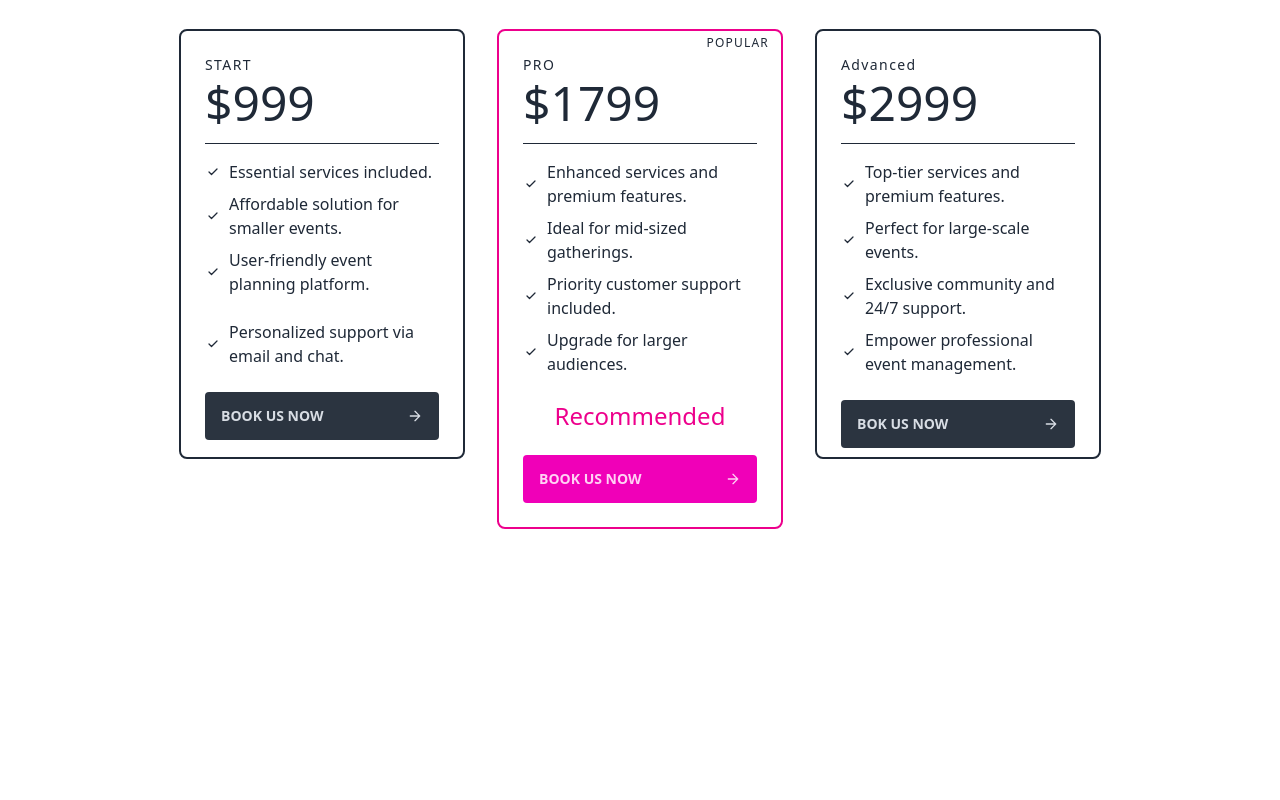
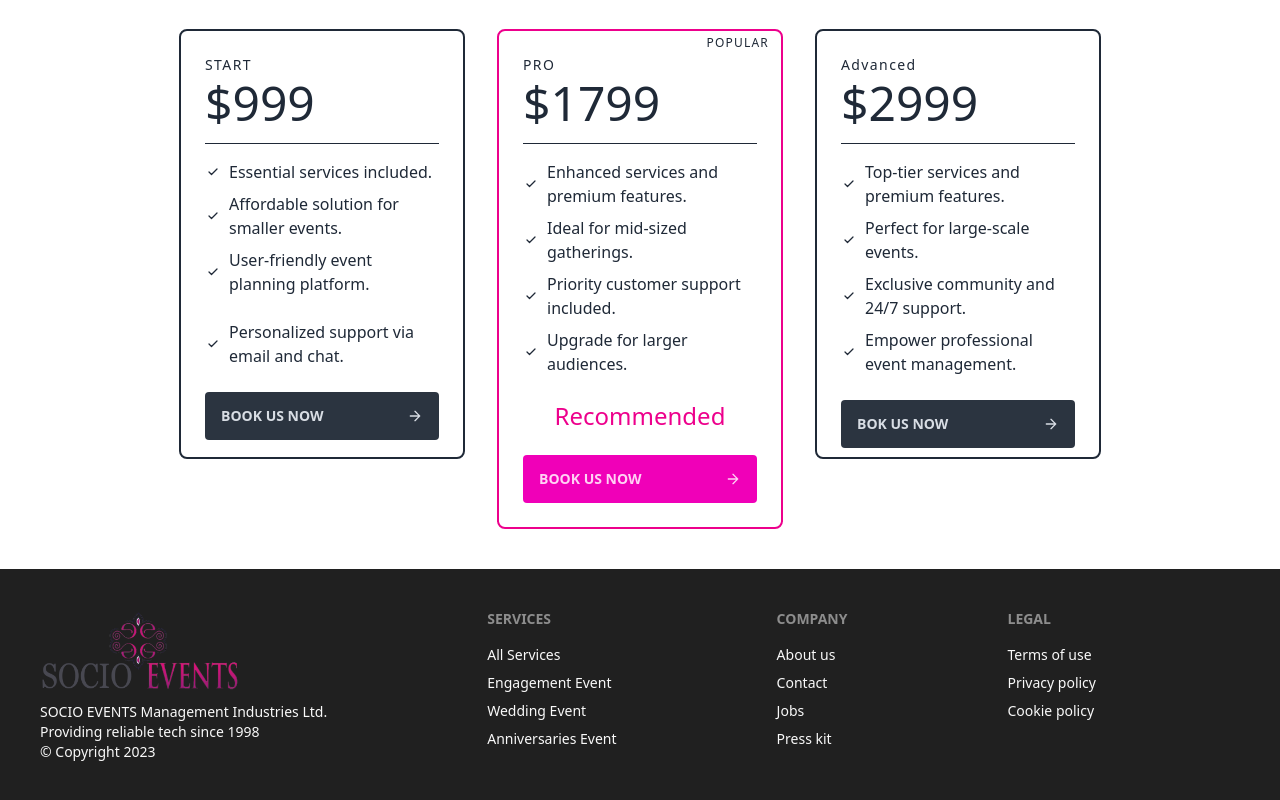
Before and after one commit to jibon-roy/socio-event, a React (Vite) app: page / in a window 1280 px wide. Shown: the part 2830-3630 px from the top of the page. Before the commit the page ends 3399 px from the top, so only its background shows below. Built offline with nearby package versions, Linux system fonts and the light colour scheme.

Commit message:
Footer section created.

```diff
--- /dev/null
+++ b/src/components/footer/Footer.jsx
@@ -0,0 +1,36 @@
+import Logo from '../../assets/logo.png'
+
+const Footer = () => {
+    return (
+        <div>
+            <footer className="footer bg-primary-dark p-10 text-primary-white">
+                <aside>
+                    <img src={Logo} className='w-[200px]' alt="" />
+                    <p>SOCIO EVENTS Management Industries Ltd.<br />Providing reliable tech since 1998 <br /> &copy; Copyright 2023</p>
+                </aside>
+                <nav>
+                    <header className="footer-title">Services</header>
+                    <a className="link link-hover">All Services</a>
+                    <a className="link link-hover">Engagement Event</a>
+                    <a className="link link-hover">Wedding Event</a>
+                    <a className="link link-hover">Anniversaries Event</a>
+                </nav>
+                <nav>
+                    <header className="footer-title">Company</header>
+                    <a className="link link-hover">About us</a>
+                    <a className="link link-hover">Contact</a>
+                    <a className="link link-hover">Jobs</a>
+                    <a className="link link-hover">Press kit</a>
+                </nav>
+                <nav>
+                    <header className="footer-title">Legal</header>
+                    <a className="link link-hover">Terms of use</a>
+                    <a className="link link-hover">Privacy policy</a>
+                    <a className="link link-hover">Cookie policy</a>
+                </nav>
+            </footer>
+        </div>
+    );
+};
+
+export default Footer;
--- a/src/layouts/home/Home.jsx
+++ b/src/layouts/home/Home.jsx
@@ -2,6 +2,7 @@
 import Services from "../../components/services/Services";
 import Statistics from "../../components/statistics/Statistics";
 import Pricing from "../../components/pricing/Pricing";
+import Footer from "../../components/footer/Footer";
 
 const Home = () => {
 
@@ -26,6 +27,10 @@
             <section>
                 <Pricing></Pricing>
             </section>
+            {/* Footer Section */}
+            <section>
+                <Footer></Footer>
+            </section>
         </div>
     );
 };
```
